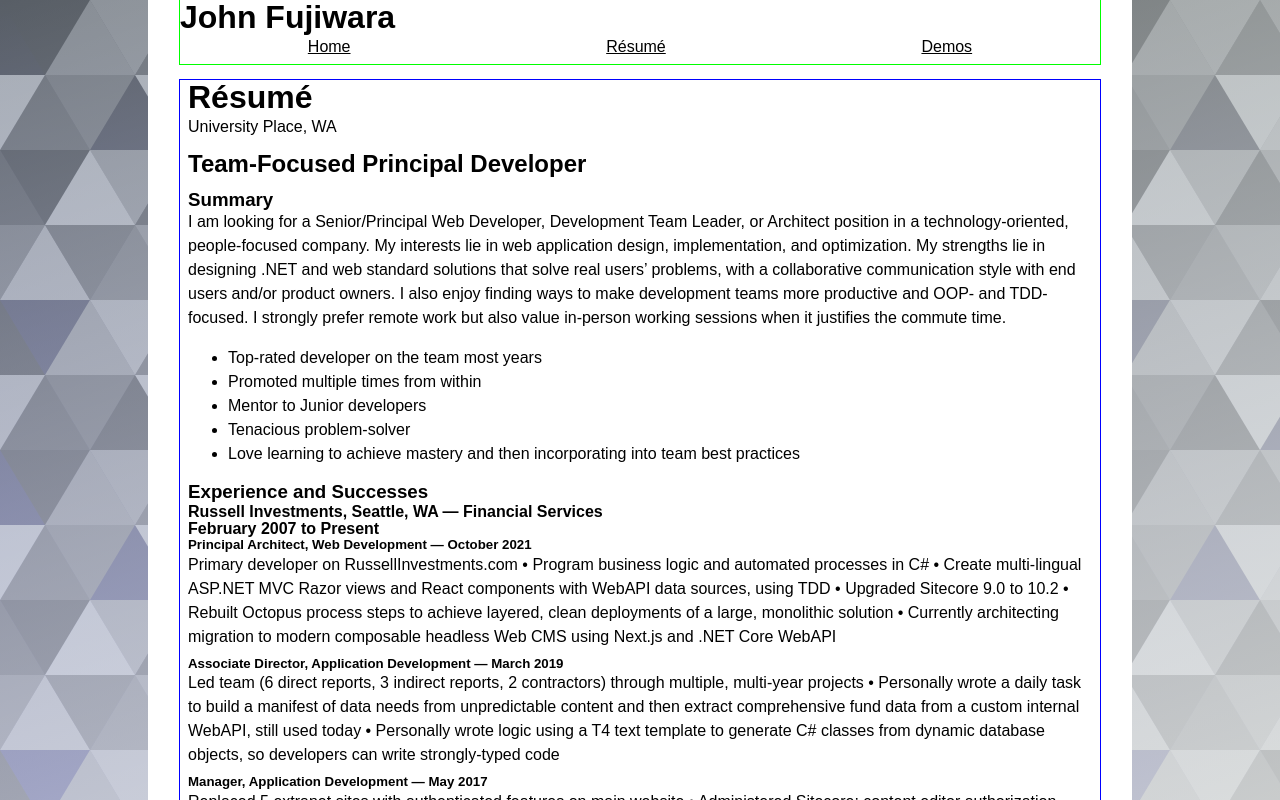
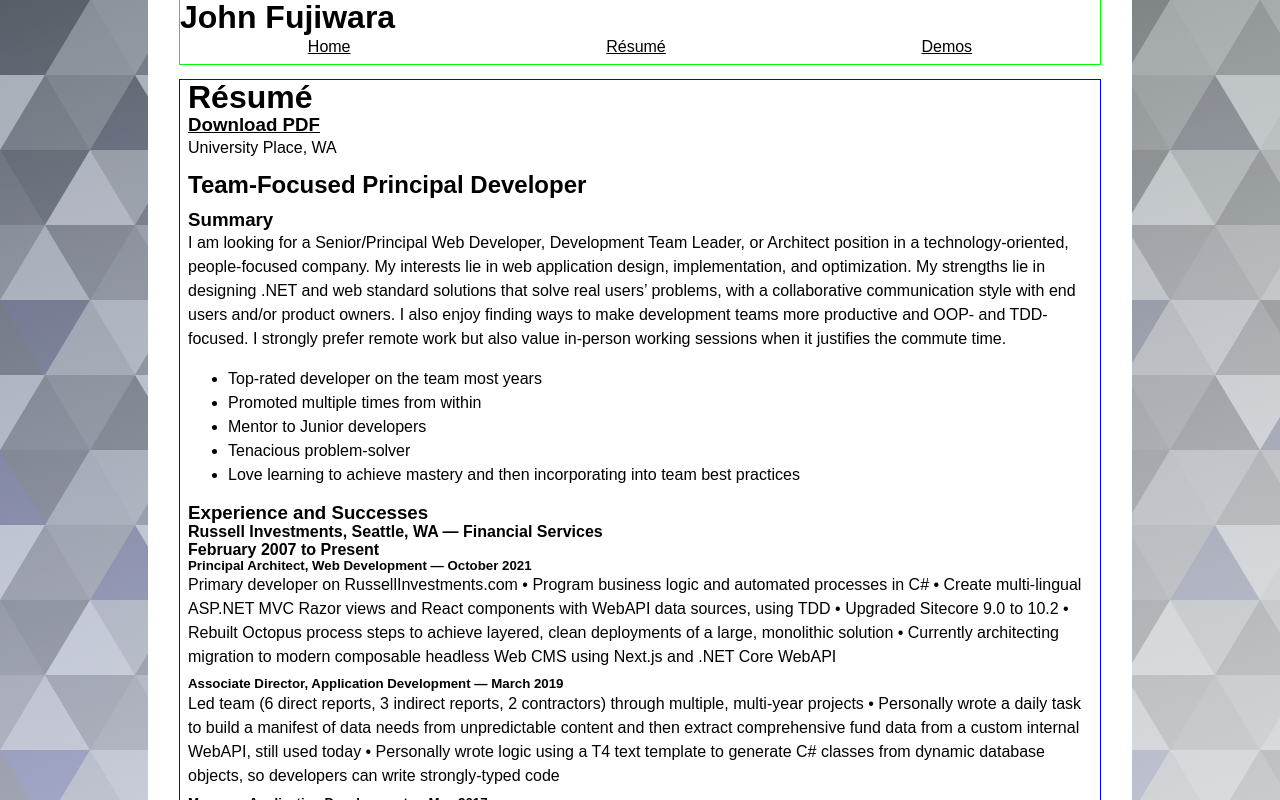
Before and after one commit to Fuji727/johnfujiwara.com, a Next.js app: page /resume in a window 1280 px wide. Shown: the top 800 px of the page. Built offline with nearby package versions, Linux system fonts and the light colour scheme; a web font is replaced by a local one.

Commit message:
Resume: Add PDF download

```diff
--- a/app/resume/page.js
+++ b/app/resume/page.js
@@ -7,6 +7,7 @@ export default function Home() {
   return (
     <main>
       <h1>Résumé</h1>
+      <h3><a href="./JFujiwara_Resume.pdf" target="_blank">Download PDF</a></h3>
       <aside>
         University Place, WA
       </aside>
```
Also changed, not shown: 1 other file (tests, documents, lock files or other folders).
